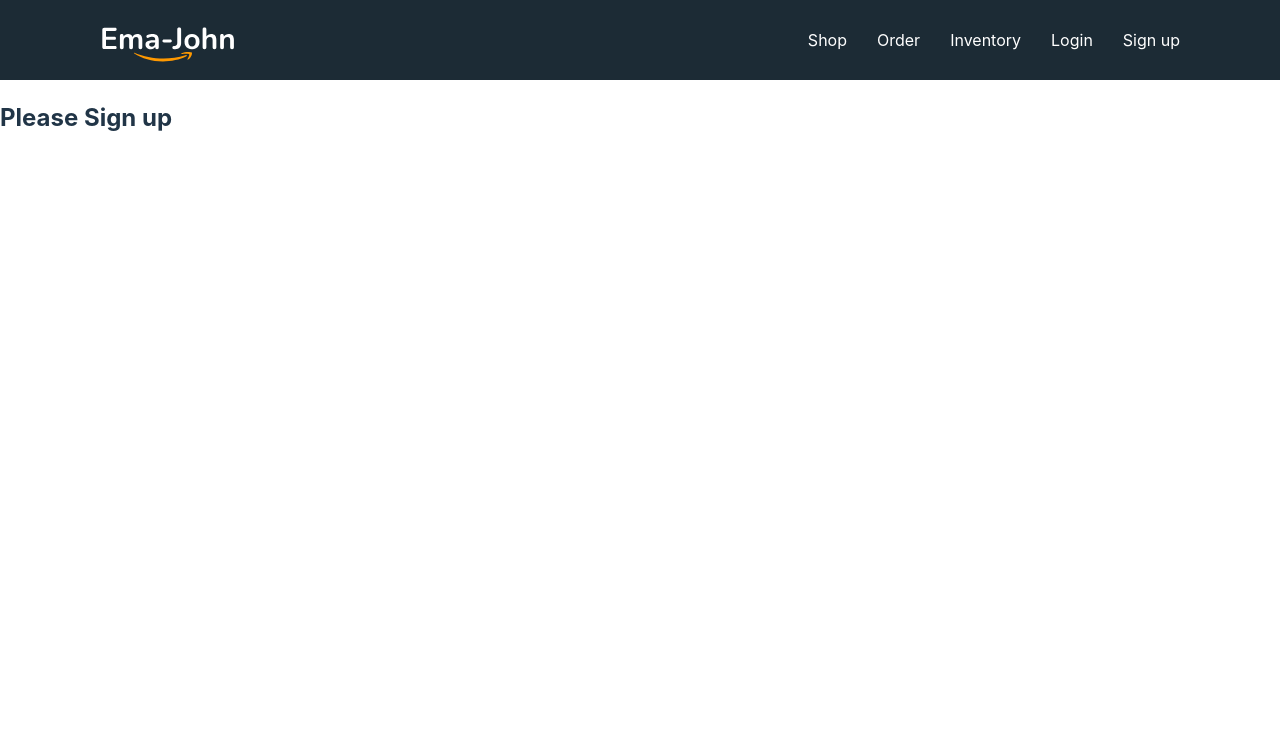
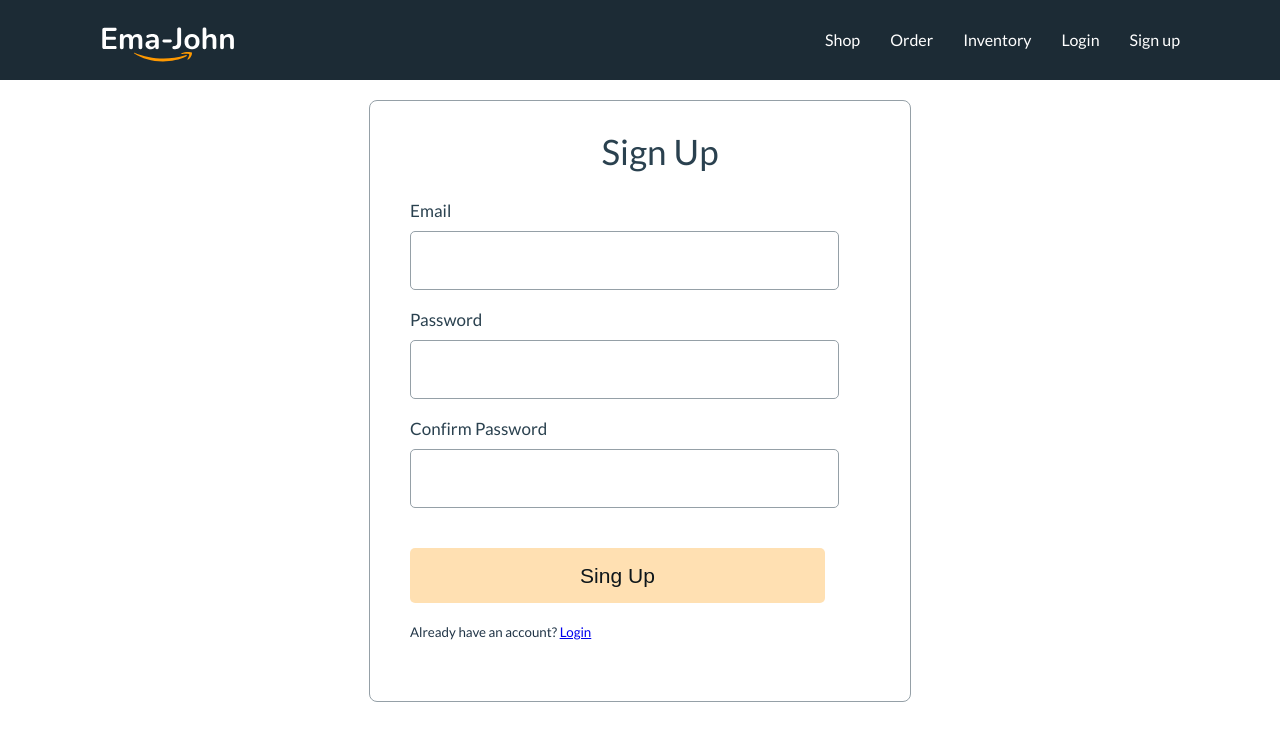
Before and after one commit to NOMAN1802/ema-john-e-eommarch, a React app: page /signup in a window 1280 px wide. Shown: the top 740 px of the page. Built offline with nearby package versions, Linux system fonts and the light colour scheme; no server answers; the HTML template or start-up script is replaced by a standard one.

Commit message:
private routing

```diff
--- a/src/copmonents/Header/Header.css
+++ b/src/copmonents/Header/Header.css
@@ -14,4 +14,8 @@
 }
 nav.header a:hover{
     color: orange;
-};
+}
+.text-white{
+    color: white;
+    padding-left: 5px;
+}
--- a/src/copmonents/Header/Header.jsx
+++ b/src/copmonents/Header/Header.jsx
@@ -1,9 +1,21 @@
-import React from 'react';
+import React, { useContext } from 'react';
 import './Header.css';
 import logo from '../../images/Logo.svg'
 import { Link } from 'react-router-dom';
+import { AuthContext } from '../providers/AuthProvider';
 
 const Header = () => {
+
+    const {user,logOut} = useContext(AuthContext);
+    console.log(user);
+    const handleLogOut =()=>{
+        logOut()
+        .then(result=>{})
+        .catch(error=>console.error(error))
+    }
+
+    // observed user auth state
+
     return (
         <nav className='header'>
             <img src={logo} alt="" />
@@ -13,6 +25,9 @@
             <Link to="/inventory">Inventory</Link>
             <Link to="/login">Login</Link>
             <Link to="/signup">Sign up</Link>
+            {
+                user && <span className='text-white'>Welcome :{user.email} <button onClick={handleLogOut}>Log out</button></span>
+            }
             </div>
 
         </nav>
--- a/src/copmonents/Login/Login.css
+++ b/src/copmonents/Login/Login.css
@@ -0,0 +1,58 @@
+.form-container {
+    width: 500px;
+    height: 600px;
+    margin: 20px auto;
+    border: 1px solid #95A0A7;
+    border-radius: 8px;
+    padding-left: 40px;
+}
+
+.form-title {
+    font-family: 'Lato';
+    font-style: normal;
+    font-weight: 400;
+    font-size: 35px;
+    line-height: 42px;
+    letter-spacing: 0.0025em;
+    color: #2A414F;
+    text-align: center;
+}
+
+.form-control label {
+    display: block;
+    font-size: 17px;
+    line-height: 20px;
+    letter-spacing: 0.0015em;
+    margin-bottom: 10px;
+    color: #2A414F;
+}
+
+.form-control {
+    margin-bottom: 20px;
+}
+
+.form-control input {
+    width: 415px;
+    height: 55px;
+    border: 1px solid #95A0A7;
+    border-radius: 5px;
+    font-size: 1.5em;
+    padding-left: 10px;
+}
+
+.btn-submit {
+    width: 415px;
+    height: 55px;
+    background: rgba(255, 153, 0, 0.3);
+    border-radius: 5px;
+    border: none;
+    margin-top: 20px;
+    font-size: 21px;
+    line-height: 25px;
+    letter-spacing: 0.0015em;
+    color: #0E161A;
+}
+
+.btn-submit:hover {
+    background: rgba(255, 153, 0, 0.6);
+}
--- a/src/copmonents/Login/Login.jsx
+++ b/src/copmonents/Login/Login.jsx
@@ -1,9 +1,48 @@
-import React from 'react';
+import React, { useContext } from 'react';
 import './Login.css'
+import { Link, useLocation, useNavigate } from 'react-router-dom';
+import { AuthContext } from '../providers/AuthProvider';
 const Login = () => {
+    const {signIn} = useContext(AuthContext)
+    const navigate = useNavigate()
+    const location = useLocation()
+    console.log(location);
+     const from = location.state?.from?.pathname || '/'
+     console.log(from);
+    const handleLogIn = event =>{
+        event.preventDefault();
+        const form = event.target;
+        const email = form.email.value;
+        const password = form.password.value;
+        console.log(email,password);
+
+        signIn(email,password)
+        .then(result =>{
+            const loggedUser = result.user;
+            console.log(loggedUser);
+            form.reset();
+            navigate(from,{replace : true});
+        })
+        .catch(error =>{
+            console.log(error);
+        })
+    }
     return (
-        <div>
-           <h2>Log in coming soon</h2>
+        <div className='form-container'>
+           <h2 className='form-title'>Login</h2>
+           <form onSubmit={handleLogIn}>
+            <div className="form-control">
+                <label htmlFor="email">Email</label>
+                <input type="email" name="email" id="" required />
+            </div>
+            <div className="form-control">
+                <label htmlFor="password">Password</label>
+                <input type="password" name="password" id="" required />
+            </div>
+            <input className='btn-submit' type="submit" value="Login" />
+
+           </form>
+           <p><small>New to ema-john? <Link to='/signup'>Create new Account</Link> </small></p>
         </div>
     );
 };
--- a/src/copmonents/SignUp/SignUp.css
+++ b/src/copmonents/SignUp/SignUp.css
@@ -0,0 +1,3 @@
+.text-error{
+    color: rgb(243, 89, 89);
+}
--- a/src/copmonents/SignUp/SignUp.jsx
+++ b/src/copmonents/SignUp/SignUp.jsx
@@ -1,11 +1,64 @@
-import React from 'react';
+import React, { useContext, useState } from 'react';
 import './SignUp.css'
+import { Link } from 'react-router-dom';
+import { AuthContext } from '../providers/AuthProvider';
 
 const SignUp = () => {
+    const [error,setError] =useState('');
+    const{createUser} = useContext(AuthContext);
+
+    const handleSigUp = event =>{
+        event.preventDefault();
+        const form = event.target;
+        const email = form.email.value;
+        const password = form.password.value;
+        const confirm = form.confirm.value;
+        console.log(email,password,confirm);
+
+
+        setError('');
+        if(password != confirm){
+            setError('Your password did not match')
+            return
+        }
+        else if(password.length < 6){
+            setError('Your password must be 6 characters or longer')
+            return
+        }
+
+        createUser(email,password)
+        .then(result => {
+            const loggedUser = result.user;
+            console.log(loggedUser);
+        })
+        .catch(error=>{
+            console.log(error);
+            setError(error.message)
+        })
+    }
+
     return (
-        <div>
-            <h2>Please Sign up</h2>
-        </div>
+        <div className='form-container'>
+        <h2 className='form-title'>Sign Up</h2>
+        <form onSubmit={handleSigUp}>
+         <div className="form-control">
+             <label htmlFor="email">Email</label>
+             <input type="email" name="email" id="" required />
+         </div>
+         <div className="form-control">
+             <label htmlFor="password">Password</label>
+             <input type="password" name="password" id="" required />
+         </div>
+         <div className="form-control">
+             <label htmlFor="password">Confirm Password</label>
+             <input type="password" name="confirm" id="" required />
+         </div>
+         <input className='btn-submit' type="submit" value="Sing Up" />
+
+        </form>
+        <p><small>Already have an account? <Link to='/login'>Login</Link> </small></p>
+        <p className='text-error'>{error}</p>
+     </div>
     );
 };
 
--- /dev/null
+++ b/src/copmonents/providers/AuthProvider.jsx
@@ -0,0 +1,52 @@
+import React, { createContext, useEffect, useState } from 'react';
+import { createUserWithEmailAndPassword, getAuth, onAuthStateChanged, signInWithEmailAndPassword, signOut } from "firebase/auth";
+import app from '../firebase/firebase.config';
+export const AuthContext = createContext(null);
+const auth = getAuth(app)
+const AuthProvider = ({children}) => {
+
+    const[user,setUser]= useState(null);
+    const [loading, setLoading] = useState(true)
+
+    const createUser = (email,password) =>{
+        setLoading(true)
+       return createUserWithEmailAndPassword(auth,email, password);
+    }
+    const signIn = (email, password) =>{
+        setLoading(true)
+       return signInWithEmailAndPassword(auth, email, password)
+
+    }
+    const logOut = () =>{
+        return signOut(auth);
+    }
+
+  // observed user auth state
+
+  useEffect(()=>{
+  const unsubscribe = onAuthStateChanged(auth,(currentUser)=>{
+        setUser(currentUser);
+        setLoading(false);
+    });
+    // stop observing while unmounting
+    return () =>{
+        return unsubscribe();
+    }
+  },[])
+
+    const authInfo = {
+        user,
+        loading,
+        createUser,
+        signIn,
+        logOut,
+    }
+
+    return (
+       <AuthContext.Provider value ={authInfo}>
+          {children}
+       </AuthContext.Provider>
+    );
+};
+
+export default AuthProvider;
--- /dev/null
+++ b/src/copmonents/routes/PrivateRouts.jsx
@@ -0,0 +1,18 @@
+import React, { useContext } from 'react';
+import { AuthContext } from '../providers/AuthProvider';
+import { Navigate, useLocation } from 'react-router-dom';
+
+const PrivateRouts = ({children}) => {
+    const location  = useLocation()
+    console.log(location);
+    const {user,loading} = useContext(AuthContext);
+    if(loading){
+        return <div>Loading......</div>
+    }
+    if(user){
+        return children;
+    }
+    return <Navigate to ='/login' state={{from: location}} replace></Navigate>
+};
+
+export default PrivateRouts;
--- a/src/index.css
+++ b/src/index.css
@@ -1,5 +1,6 @@
+@import url('https://fonts.googleapis.com/css2?family=Lato:ital,wght@0,400;0,700;1,400&family=Open+Sans&family=Poppins:wght@500&family=Work+Sans&display=swap');
 :root {
-  font-family: Inter, system-ui, Avenir, Helvetica, Arial, sans-serif;
+  font-family: 'Lato', sans-serif;
   line-height: 1.5;
   font-weight: 400;
 
```
Also changed, not shown: src/copmonents/firebase/__steps__.js (+9 -0 lines), src/main.jsx (+6 -2 lines).
